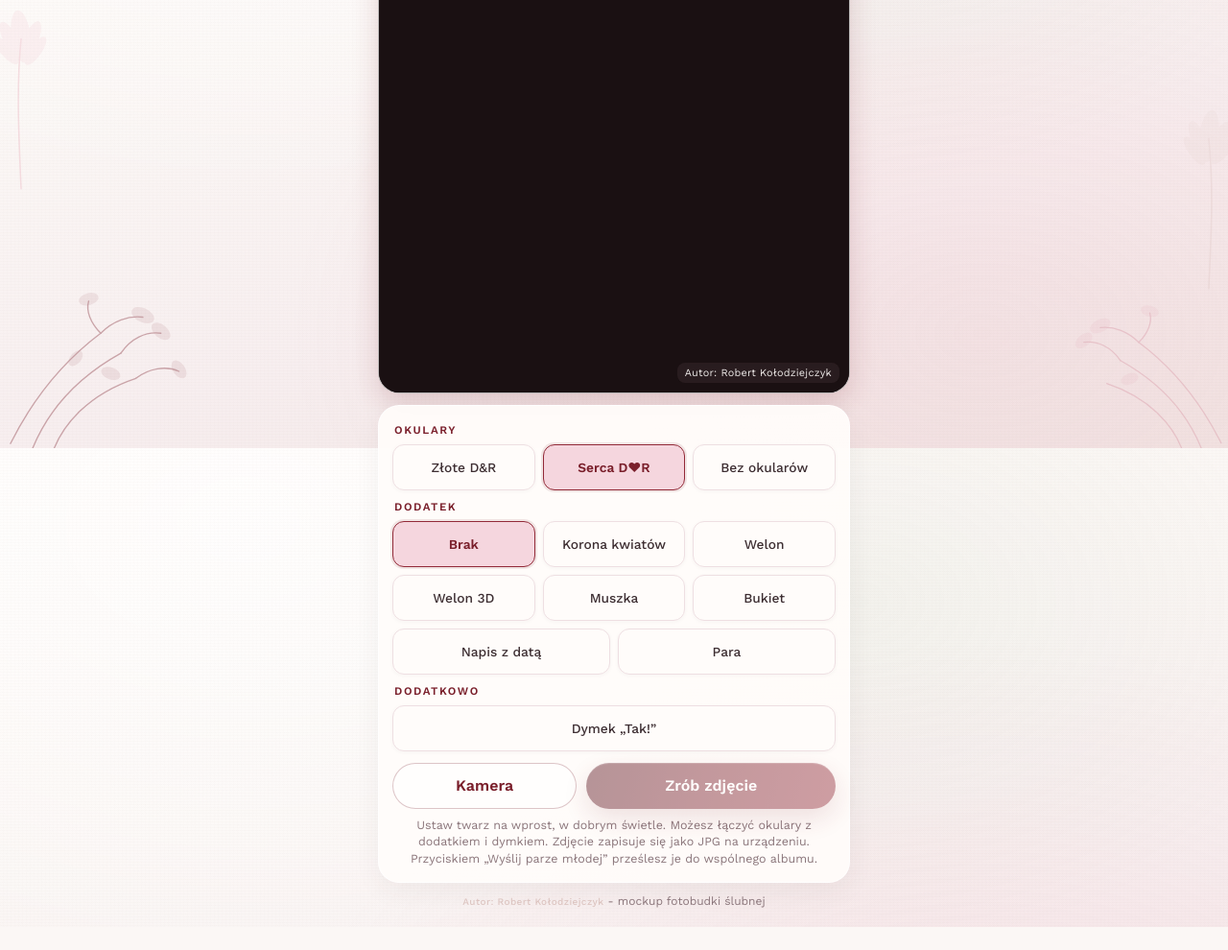
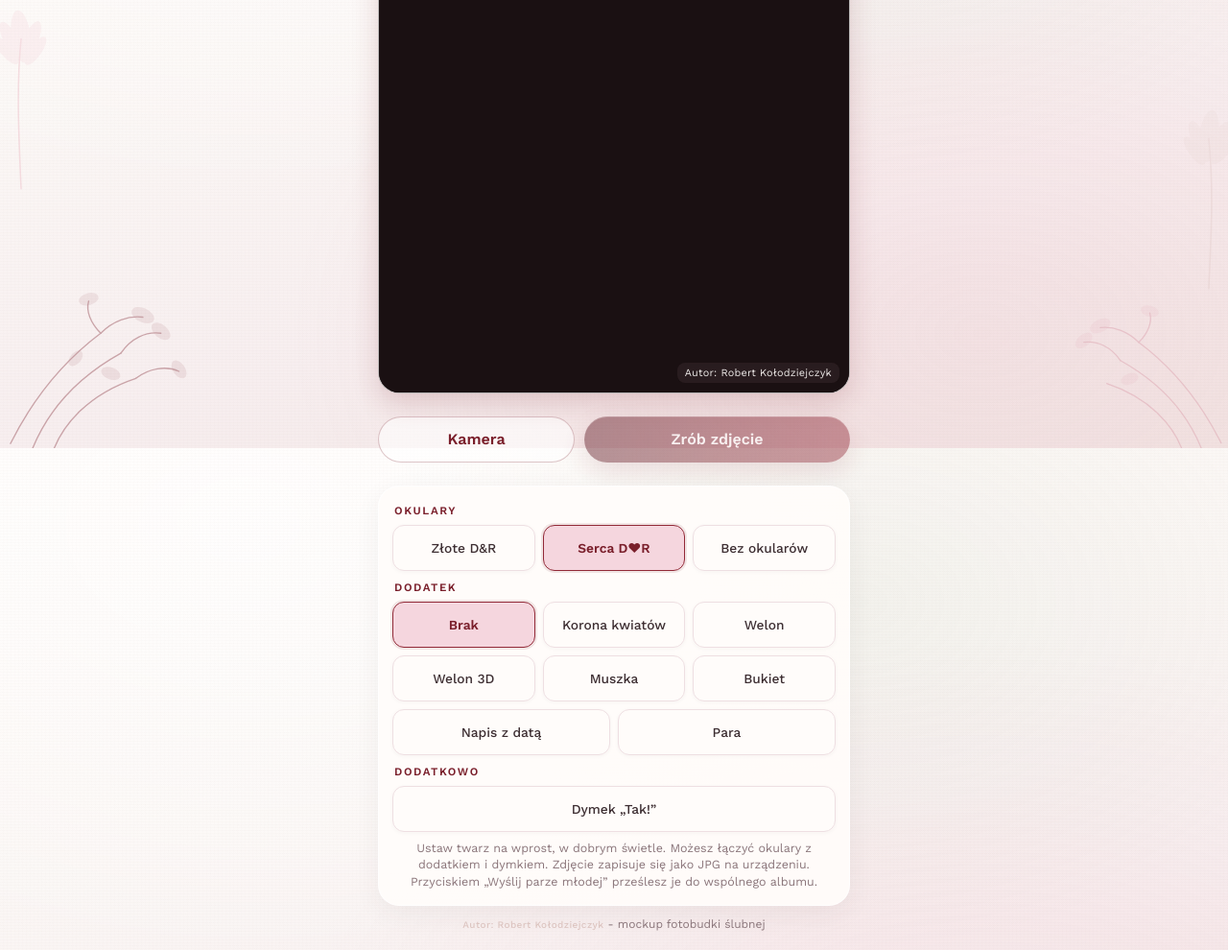
Before and after one commit to robs001b/fotobudka-weselna, a plain HTML site: page index.html in a window 1280 px wide. Shown: the part 333-1323 px from the top of the page at 96% size. Before the commit the page ends 1299 px from the top, so only its background shows below. Drawn offline with nearby package versions, Linux system fonts and the light colour scheme.

Commit message:
Przycisk Zrób zdjęcie pod podglądem kamery

```diff
--- a/index.html
+++ b/index.html
@@ -481,6 +481,7 @@ body {
   .back-link-wrap{text-align:center;margin:0 0 10px;}
   .back-link-btn{display:inline-block;text-decoration:none;font-family:'Work Sans',sans-serif;font-size:13px;font-weight:500;padding:11px 22px;border-radius:999px;border:1.5px solid rgba(122,31,43,0.35);background:linear-gradient(180deg,#fff 0%,var(--blush-soft,#F5D6DE) 100%);color:var(--bordo,#7A1F2B);white-space:nowrap;transition:transform .12s ease,box-shadow .15s ease;-webkit-tap-highlight-color:transparent;}
   .back-link-btn:hover,.back-link-btn:focus-visible{transform:translateY(-1px);box-shadow:0 4px 12px rgba(122,31,43,0.14);outline:none;}
+.action-row-top{margin:12px 0}
 </style>
 </head>
 <body>
@@ -609,6 +610,15 @@ body {
       </div>
     </section>
 
+    <div class="action-row action-row-top">
+        <button type="button" class="btn btn-secondary" id="btn-restart">
+          Kamera
+        </button>
+        <button type="button" class="btn btn-primary" id="btn-capture" disabled>
+          Zrób zdjęcie
+        </button>
+      </div>
+
     <section class="controls" aria-label="Sterowanie">
       <p class="picker-label" id="lbl-glasses">Okulary</p>
       <div class="style-row style-row-3" role="group" aria-labelledby="lbl-glasses">
@@ -658,14 +668,6 @@ body {
         </button>
       </div>
 
-      <div class="action-row">
-        <button type="button" class="btn btn-secondary" id="btn-restart">
-          Kamera
-        </button>
-        <button type="button" class="btn btn-primary" id="btn-capture" disabled>
-          Zrób zdjęcie
-        </button>
-      </div>
 
       <section class="send-panel" id="sendPanel" hidden aria-label="Wysyłka zdjęć do pary młodej">
         <div class="send-head">
```
